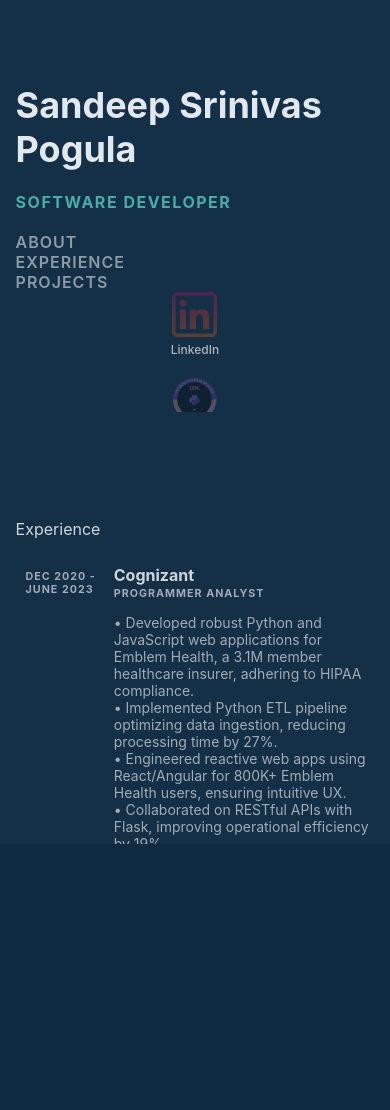
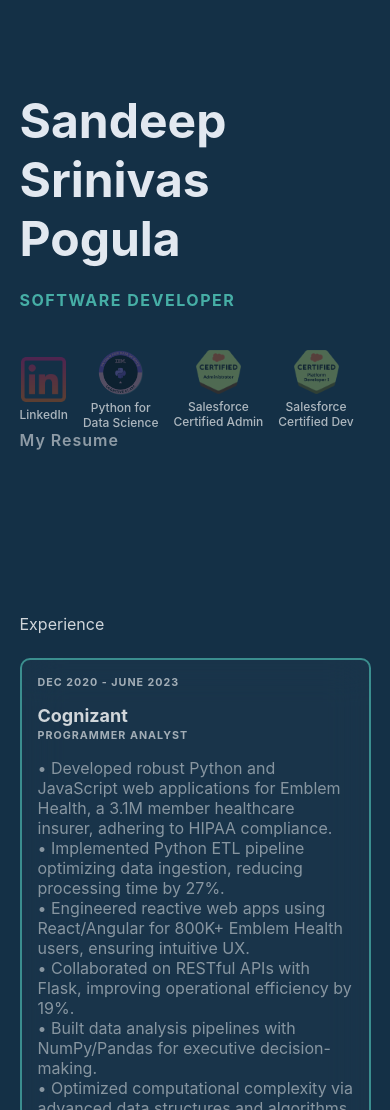
Before and after one commit to sandeepsrinivas7/sandeepsrinivas7.github.io, a plain HTML site: page index.html in a window 390 px wide. Shown: the top 1110 px of the page. Before the commit the page ends 844 px from the top, so only its background shows below. Drawn offline with Linux system fonts and the light colour scheme.

Commit message:
Update index.html

```diff
--- a/index.html
+++ b/index.html
@@ -427,66 +427,182 @@
    color: rgba(94, 234, 212, 0.85)
 }
 
-@media screen and (max-width: 768px) {
+@media (max-width: 1200px) {
    .main {
-        flex-direction: column;
-        padding: 0 4vw;
-        width: 92vw;
-    }
-
-    .hero {
-        width: 100%;
-        padding: 7vh 0;
-    }
-
-    .intro h1 {
-        font-size: 36px;
-    }
-
-    .intro h4 {
-        margin-bottom: 20px;
+       padding: 0 2vw;
+       width: 96vw
    }
 
    .intro p {
        max-width: 100%;
        font-size: 16px;
+       color: #94a3b8
+   }
+
+   .main .hero {
+       padding: 7vh 0 7vh 3em;
+       width: 45%;
+       height: 86vh
    }
 
    .content {
-        width: 100%;
-        padding: 7vh 0;
+       width: 55%;
+       height: calc(100vh - 15vh);
+       padding: 6vh 0 3vh
+   }
 }
 
-    .about,
-    .journey {
-        padding: 3em 0;
+@media (max-width: 1000px) {
+   .main {
+       padding: 0 1vw;
+       width: 98vw
+   }
+
+   .main .hero {
+       padding: 7vh 0 7vh 2em;
+       width: 45%;
+       height: 86vh
+   }
+
+   .content {
+       width: 55%;
+       height: calc(100vh - 15vh);
+       padding: 3vh 0 2vh
+   }
+}
+
+@media (max-width: 925px) {
+   .main {
+       height: 100%
+   }
+
+   .main {
+       padding: 0;
+       width: 100vw;
+       display: flex;
+       position: relative;
+       align-items: center
+   }
+
+   .main,
+   .main .hero {
+       flex-direction: column
+   }
+
+   .main .hero {
+       padding: 7vh 0;
+       width: 85% !important;
+       height: 85% !important;
+       justify-content: center
+   }
+
+   .menu {
+       display: none
+   }
+
+   .content {
+       color: #fff;
+       align-items: center;
+       width: 80% !important;
+       height: 100% !important;
+       padding: 3vh 0 0;
+       overflow-y: unset
+   }
+
+   .content .about {
+       padding-top: 5vh;
+       width: 100%
+   }
+
+   .content .end {
+       padding: 5em 1em
    }
 
    .lesson {
-        width: 100%;
-        margin: 1em 0;
-        padding: 0.5em;
+       background-color: rgba(255, 255, 255, 0.025);
+       -webkit-backdrop-filter: none;
+       backdrop-filter: none;
+       color: rgba(255, 255, 255, 0.8);
+       border: 2px solid rgba(94, 234, 212, 0.5)
+   }
+
+   .lesson-details h4,
+   .project-details h4 {
+       color: #fff
+   }
+
+   .lesson:hover {
+       background-color: rgba(255, 255, 255, 0.025);
+       -webkit-backdrop-filter: none;
+       backdrop-filter: none;
+       border: 2px solid rgba(94, 234, 212, 0.5)
+   }
+
+   .lesson:hover .lesson-details h4,
+   .lesson:hover .project-details h4 {
+       color: #fff
+   }
+}
+
+@media (max-width: 500px) {
+   .main {
+       padding: 0;
+       height: 100% !important;
+       width: 100vw;
+       display: flex;
+       flex-direction: column;
+       position: relative;
+       align-items: center
+   }
+
+   .github,
+   .resume {
+       width: 150px
+   }
+
+   .lesson {
+       flex-direction: column
    }
 
    .lesson-intro {
-        padding-left: 0;
+       width: 100%
    }
 
-    .lesson-details {
-        padding: 0 10px;
+   .icon-intro,
+   .lesson-intro {
+       padding: 0 0 1em
    }
 
-    .lesson-details h4 {
-        font-size: 16px;
+   .main .hero {
+       padding: 7vh 0;
+       width: 90% !important;
+       height: auto !important;
+       flex-direction: column;
+       justify-content: center
    }
 
-    .lesson-details p {
-        font-size: 14px;
+   .menu {
+       display: none
    }
 
-    .social {
-        flex-direction: column;
-        gap: 20px;
+   .content {
+       align-items: center;
+       width: 90% !important;
+       height: 100% !important;
+       padding: 3vh 0 0;
+       overflow-y: unset
+   }
+
+   .content .about {
+       padding-top: 5vh;
+       width: 100%
+   }
+
+   .lesson {
+       background-color: rgba(255, 255, 255, 0.025);
+       -webkit-backdrop-filter: blur(20px);
+       backdrop-filter: blur(20px);
+       border: 2px solid rgba(94, 234, 212, 0.5)
    }
 }
 
```
Lines whose indentation alone changed are shown as unchanged.
